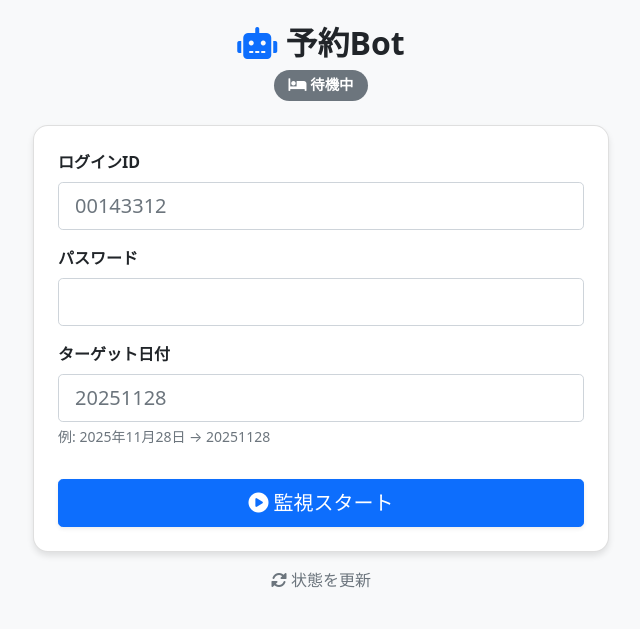
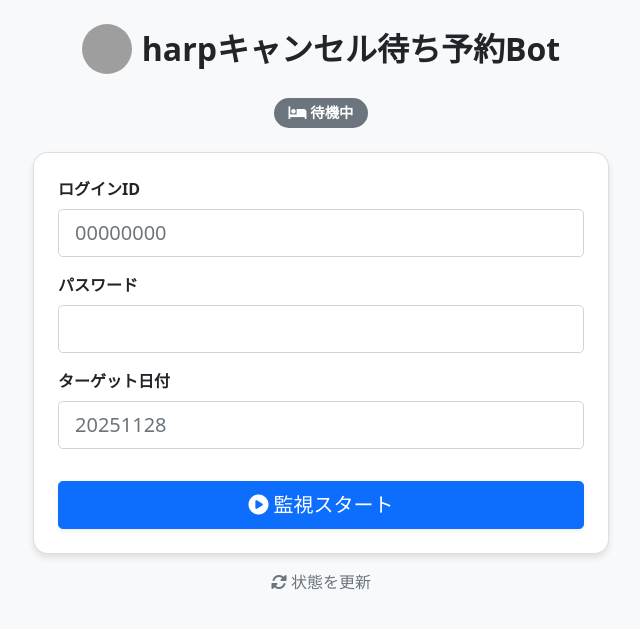
Before and after one commit to sasa00000/yoyaku-bot, a Flask app: page / in a window 1280 px wide. Shown: the top 629 px of the page, without its empty margins (319-959 px from the left). Run offline with Flask 3, Linux system fonts and the light colour scheme; grey boxes are pictures that could not be loaded.

Commit message:
Update index.html

```diff
--- a/templates/index.html
+++ b/templates/index.html
@@ -16,14 +16,45 @@
             70% { box-shadow: 0 0 0 10px rgba(40, 167, 69, 0); }
             100% { box-shadow: 0 0 0 0 rgba(40, 167, 69, 0); }
         }
+        /* 画像のスタイル（丸く切り抜くなど） */
+        .custom-icon {
+            width: 50px;
+            height: 50px;
+            border-radius: 50%; /* 丸くする */
+            object-fit: cover;
+            margin-right: 10px;
+        }
     </style>
+
+    <script>
+        function showStopping(form) {
+            // ボタンを取得
+            var btn = document.getElementById('stopBtn');
+            if (!btn) return true; // ボタンがなければそのまま送信
+
+            // 即座に見た目を変える
+            btn.style.opacity = '0.7';
+            btn.innerHTML = '<i class="fas fa-spinner fa-spin"></i> 停止処理中...';
+
+            // 重要：ボタンを無効化する（連打防止）
+            // ただし、form送信自体は妨げないようにsetTimeoutを使う手もあるが
+            // ここではpointer-eventsでクリックだけ無効化する
+            btn.style.pointerEvents = 'none';
+
+            return true; // 送信許可
+        }
+    </script>
 </head>
 <body>
     <div class="container mt-4" style="max-width: 600px;">
 
+        <div class="text-center mb-4 d-flex justify-content-center align-items-center">
+            <img src="/static/rapora.jpg" alt="Icon" class="custom-icon">
+
+            <h2 class="fw-bold m-0">harpキャンセル待ち予約Bot</h2>
+        </div>
+
         <div class="text-center mb-4">
-            <h2 class="fw-bold"><i class="fas fa-robot text-primary"></i> 予約Bot</h2>
-
             {% if is_running %}
                 <span class="badge bg-success status-badge pulse">
                     <i class="fas fa-sync fa-spin"></i> 24時間 監視中...
@@ -48,27 +79,14 @@
                         </button>
                     </form>
 
-                    <script>
-                        function showStopping(form) {
-                            // ボタンを取得
-                            var btn = document.getElementById('stopBtn');
-
-                            // ボタンを無効化して、文字を変える
-                            btn.disabled = true;
-                            btn.innerHTML = '<i class="fas fa-spinner fa-spin"></i> 停止処理中...';
-
-                            // フォームを送信
-                            return true;
-                        }
-                    </script>
-                    <p class="text-muted mt-2 small">※停止には数秒かかる場合があります</p>
+                    <p class="text-muted mt-2 small">※停止には最大20秒ほどかかる場合があります</p>
                 </div>
 
             {% else %}
                 <form action="/start" method="post">
                     <div class="mb-3">
                         <label class="form-label fw-bold">ログインID</label>
-                        <input type="text" class="form-control form-control-lg" name="login_id" placeholder="00143312" required>
+                        <input type="text" class="form-control form-control-lg" name="login_id" placeholder="00000000" required>
                     </div>
 
                     <div class="mb-3">
@@ -79,7 +97,6 @@
                     <div class="mb-3">
                         <label class="form-label fw-bold">ターゲット日付</label>
                         <input type="text" class="form-control form-control-lg" name="target_date" placeholder="20251128" required>
-                        <div class="form-text">例: 2025年11月28日 → 20251128</div>
                     </div>
 
                     <button type="submit" class="btn btn-primary btn-lg w-100 mt-3 shadow-sm">
```
